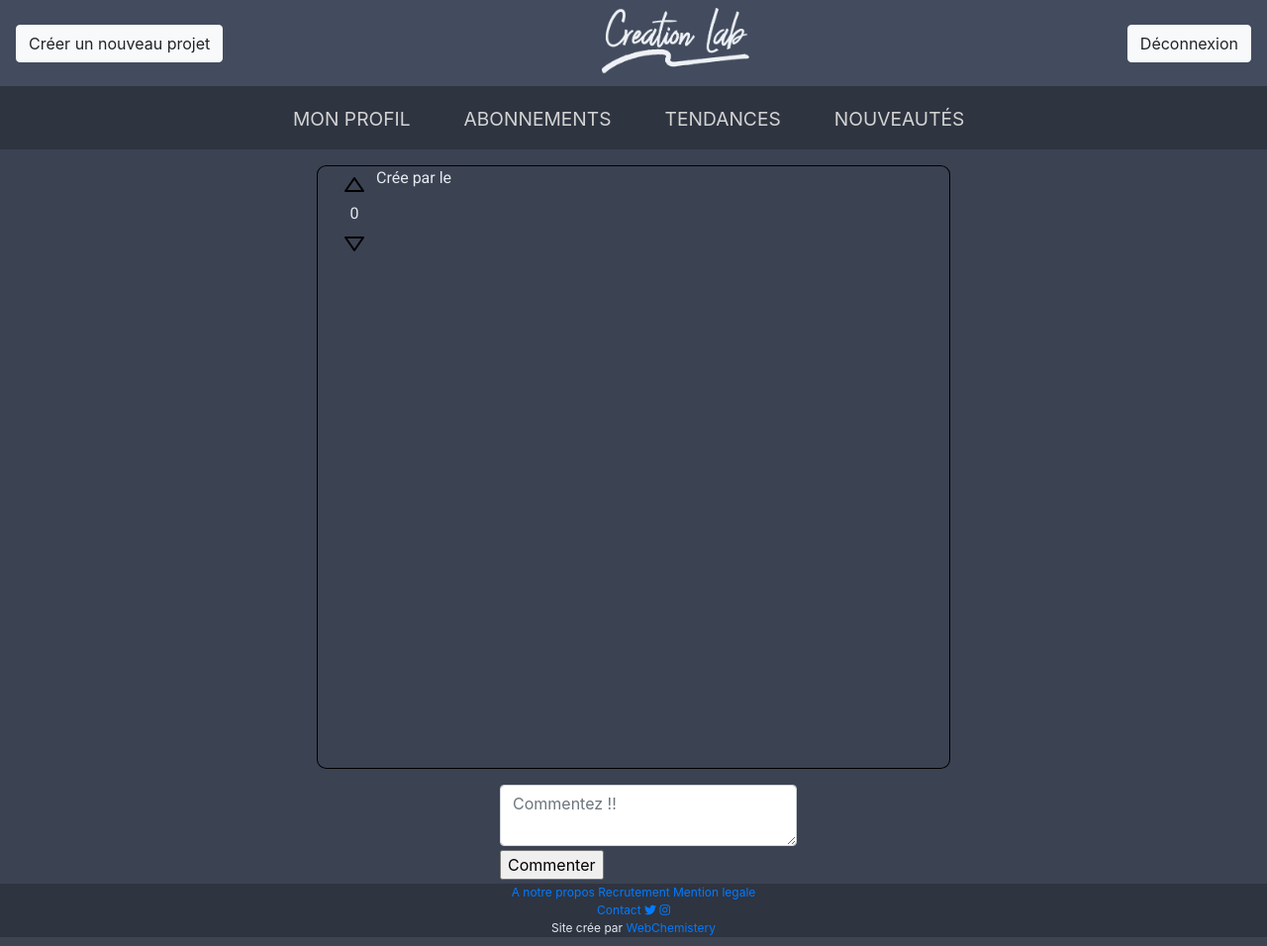
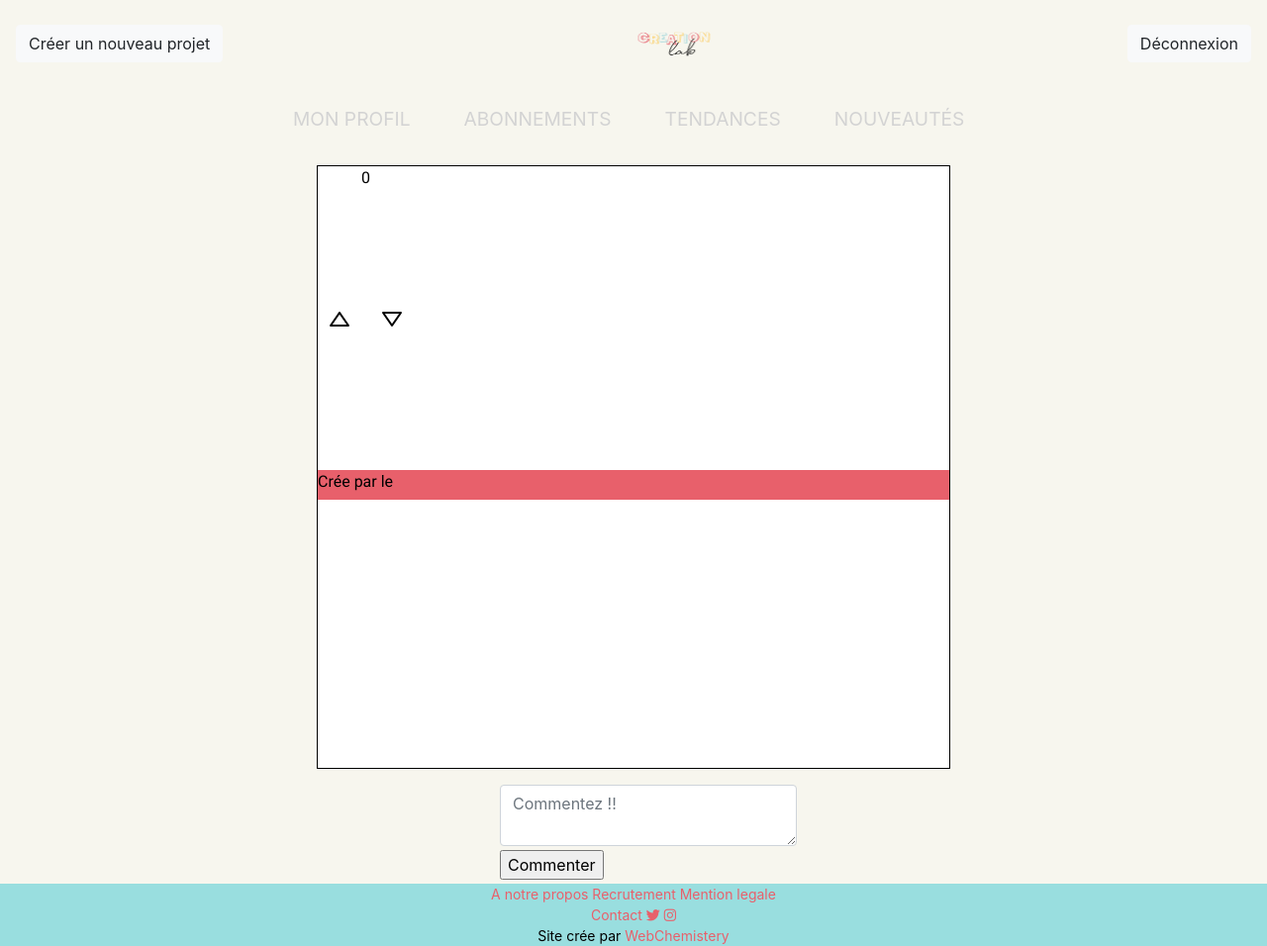
Before and after one commit to GuillaumeLeon/CreationLab, a PHP site: page /post/index.php in a window 1280 px wide. Shown: the whole page at 99% size. Run offline with PHP 8.4, Linux system fonts and the light colour scheme; a user stored in the database is signed in; data comes from the database, SQL or seed files in the repository; data that the repository does not hold is empty; some libraries are stand-ins or nearby versions.

Commit message:
reworking site's style

```diff
--- a/includes/menu.php
+++ b/includes/menu.php
@@ -1,7 +1,7 @@
 <div id="menu">
   <nav class="menu text-center">
  <ul>
-        <li class="deroulant "><a href="#"> Mon profil </a>
+        <li class="deroulant"><a href="#"> Mon profil </a>
           <ul class="sous text-center">
             <li id="firstli"> <a href="../users/profil.php"> Profil Détaillé </a></li>
             <li> <a href="../project.php"> Mes projets </a></li>
--- a/public/autre.php
+++ b/public/autre.php
@@ -6,7 +6,7 @@ if ($_SESSION['connected'] != 1) {
     header('Location:index.php');
     exit;
 }
-$get_post = $db->prepare('SELECT author,date_post,post_id,contenue,post_name,slug FROM post_text WHERE parent_node IS NULL');
+$get_post = $db->prepare('SELECT author,date_post,post_id,contenue,post_name,slug FROM post_text WHERE parent_node IS NULL LIMIT 10');
 $get_post->execute();
 $post = $get_post->fetchAll();
 ?>
--- a/public/css/style.css
+++ b/public/css/style.css
@@ -4,22 +4,15 @@
 html {
    position: relative;
    font-family: sans-serif;
-   background-color: #3b4252;
    min-height: 100%;
 }
 
-/*body,
-html {
-   height: 100vh;
-}*/
-
 nav {
-   background-color: #434c5e;
+   background-color: #F7F6EE;
 }
 
 body {
-   color: #e5e9f0;
-   background-color: #3b4252;
+   background-color: #F7F6EE;
 }
 
 .logo {
@@ -30,7 +23,7 @@ body {
 .inscription {
    margin-left: auto;
    margin-right: auto;
-   background-color: #3b4252;
+   background-color: #F7F6EE;
    width: 15em;
 }
 
@@ -39,36 +32,48 @@ body {
 }
 
 .post {
+   padding: 0;
    border: 1px solid black;
    height: 610px;
    width: 640px;
    margin-left: auto;
    margin-right: auto;
-   border-radius: 1.5%;
-   display: flex;
    font-family: 'Roboto', sans-serif;
    overflow-wrap: break-word;
+   background-color: #ffffff;
+   color: #000000;
+}
+.corps {
+   width: 100%;
 }
 
 .vote button {
    background: transparent;
    border: transparent;
 }
+.vote {
+   display: flex;
+}
 
 .info {
+   background-color: #e8606b;
    height: 30px;
-   width: 100%;
+   display: flex;
 }
 
 .title {
-   font-size: 24px;
-   height: 50px;
-   width: 550px;
+   position: relative;
 }
 
 .contenue {
-   height: 80%;
-   width: 550px;
+   height: calc(100% - 168px);
+   position: relative;
+}
+.interaction {
+   background-color: #e8606b;
+}
+.interaction button {
+   background: transparent;
 }
 
 #title_post {
@@ -83,9 +88,12 @@ body {
 footer {
    bottom: 0;
    width: 100%;
-   background: #ccc;
-   background-color: #2e3440;
-   font-size: 12px;
+   color: #000000;
+   background-color: #99DEDF;
+   font-size: 14px;
+}
+footer a {
+   color: #e8606b;
 }
 
 .menu ul li {
@@ -94,13 +102,14 @@ footer {
 
 .menu {
    text-transform: uppercase;
-   color: #626262;
+   color: #000000;
    height: 4em;
-   background-color: #2e3440;
+   background-color: #F7F6EE;
    width: 100%;
 }
 
 li {
+   color:#000000;
    list-style: none;
    font-size: 1.2em;
    display: inline-block;
@@ -122,7 +131,7 @@ li {
 
 .menu>ul li:hover .sous {
    display: block;
-   background-color: #2e3440;
+   background-color: #F7F6EE;
 }
 
 .sous li {
```
Also changed, not shown: includes/data_connected.php (+7 -8 lines), includes/data_not_connected.php (+8 -8 lines), public/image/Creation_Lab.png.
